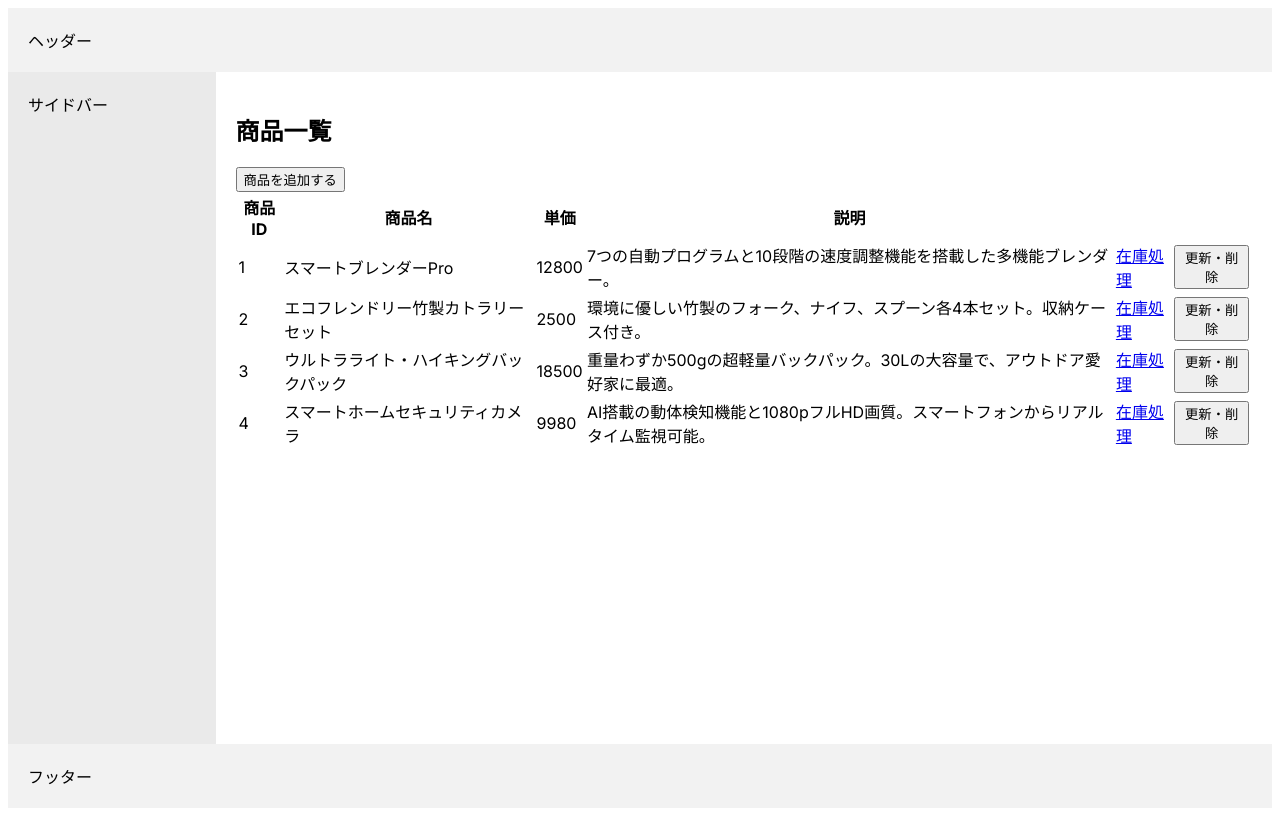
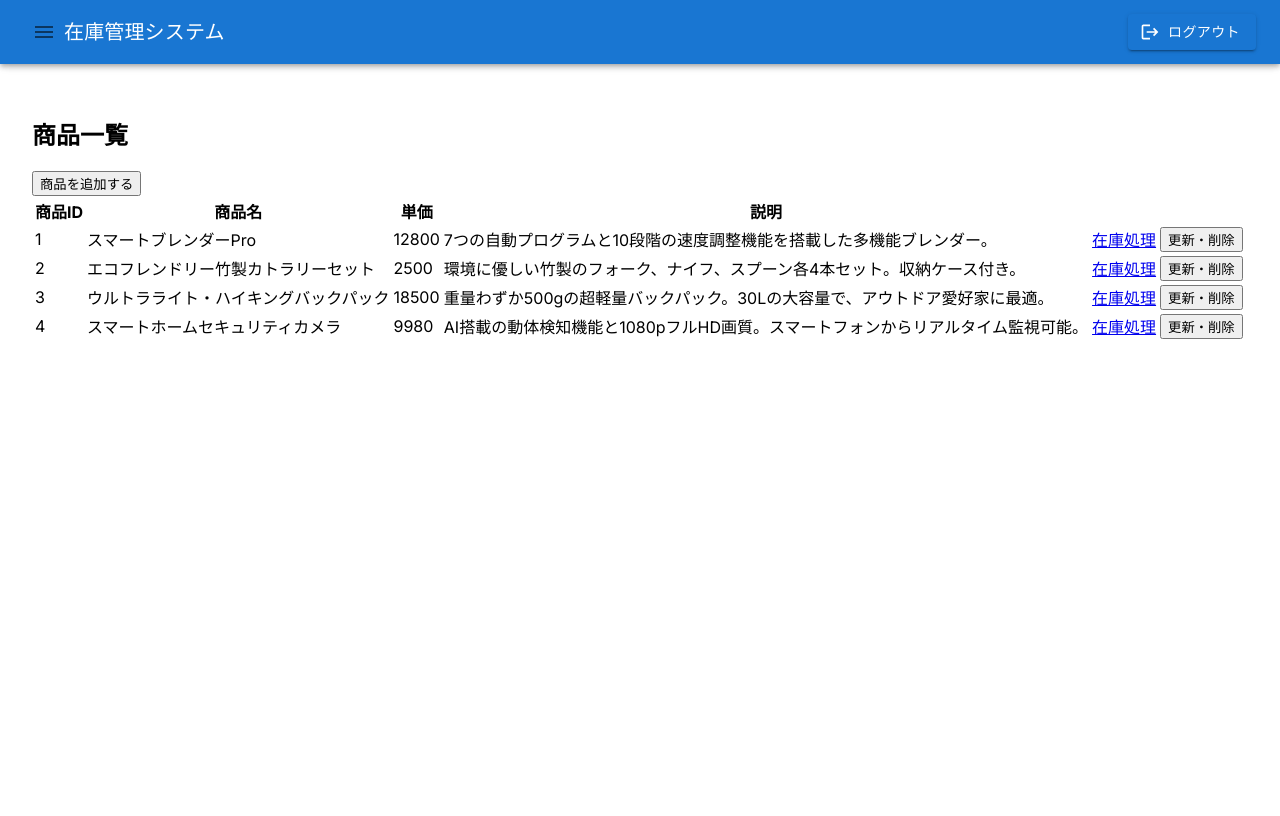
Before and after one commit to YouBou/full-stack-web-app-practice, a Next.js app in the folder frontend/: page /inventory/products in a window 1280 px wide. Built offline with nearby package versions, Linux system fonts and the light colour scheme.

Commit message:
[fix] Material UIのコンポーネントを利用する形に修正

```diff
--- a/frontend/app/inventory/layout.tsx
+++ b/frontend/app/inventory/layout.tsx
@@ -1,3 +1,21 @@
+"use client"
+
+import {
+    AppBar,
+    Box,
+    Button,
+    Divider,
+    Drawer,
+    IconButton,
+    List,
+    ListItem,
+    ListItemButton,
+    ListItemText,
+    ThemeProvider,
+    Toolbar,
+    Typography,
+} from "@mui/material";
+import { Logout as LogoutIcon, Menu as MenuIcon} from "@mui/icons-material";
 import React from "react";
 import styles from "./products/styles.module.css";
 
@@ -7,15 +25,67 @@ export default function InventoryLayout({
     children: React.ReactNode;
 }) {
     return (
-        <div className={styles.layout}>
-            <header className={styles.header}>ヘッダー</header>
-            <div className={styles.container}>
-                <aside className={styles.navbar}>サイドバー</aside>
-                <main className={styles.content}>
-                    <section>{children}</section>
-                </main>
-            </div>
-            <footer className={styles.footer}>フッター</footer>
-        </div>
+        <Box sx={{ display: "flex" }}>
+            <AppBar position="fixed">
+                <Toolbar>
+                    <IconButton>
+                        <MenuIcon />
+                    </IconButton>
+                    <Typography variant="h6" noWrap component="div" sx={{ flexGrow: 1 }}>
+                        在庫管理システム
+                    </Typography>
+                    <Button variant="contained" startIcon={<LogoutIcon />}>
+                        ログアウト
+                    </Button>
+                </Toolbar>
+            </AppBar>
+            <Drawer anchor="left">
+                <Box sx={{ width: 240 }}>
+                    <Toolbar />
+                    <Divider />
+                    <List>
+                        <ListItem component="a" href="/inventory/products" disablePadding>
+                            <ListItemButton>
+                                <ListItemText primary="商品一覧" />
+                            </ListItemButton>
+                        </ListItem>
+                        <Divider />
+                        <ListItem component="a" href="/inventory/import_sales" disablePadding>
+                            <ListItemButton>
+                                <ListItemText primary="売上一括登録" />
+                            </ListItemButton>
+                        </ListItem>
+                        <Divider />
+                    </List>
+                </Box>
+            </Drawer>
+            <Box
+                component="main"
+                sx={{
+                    flexGrow: 1,
+                    p: 3,
+                    // AppBar と被るため下にずらしている
+                    marginTop: "64px",
+                    widt: "100%",
+                    background: "white",
+                }}
+            >
+                {children}
+            </Box>
+            <Box
+                component='footer'
+                sx={{
+                    width: '100%',
+                    position: 'fixed',
+                    textAlign: 'center',
+                    bottom: 0,
+                    background: "white"
+                }}
+            >
+                <Typography variant="caption" color="white">
+                    ©︎2024 full stack web development
+                </Typography>
+            </Box>
+        </Box>
     );
 }
```
